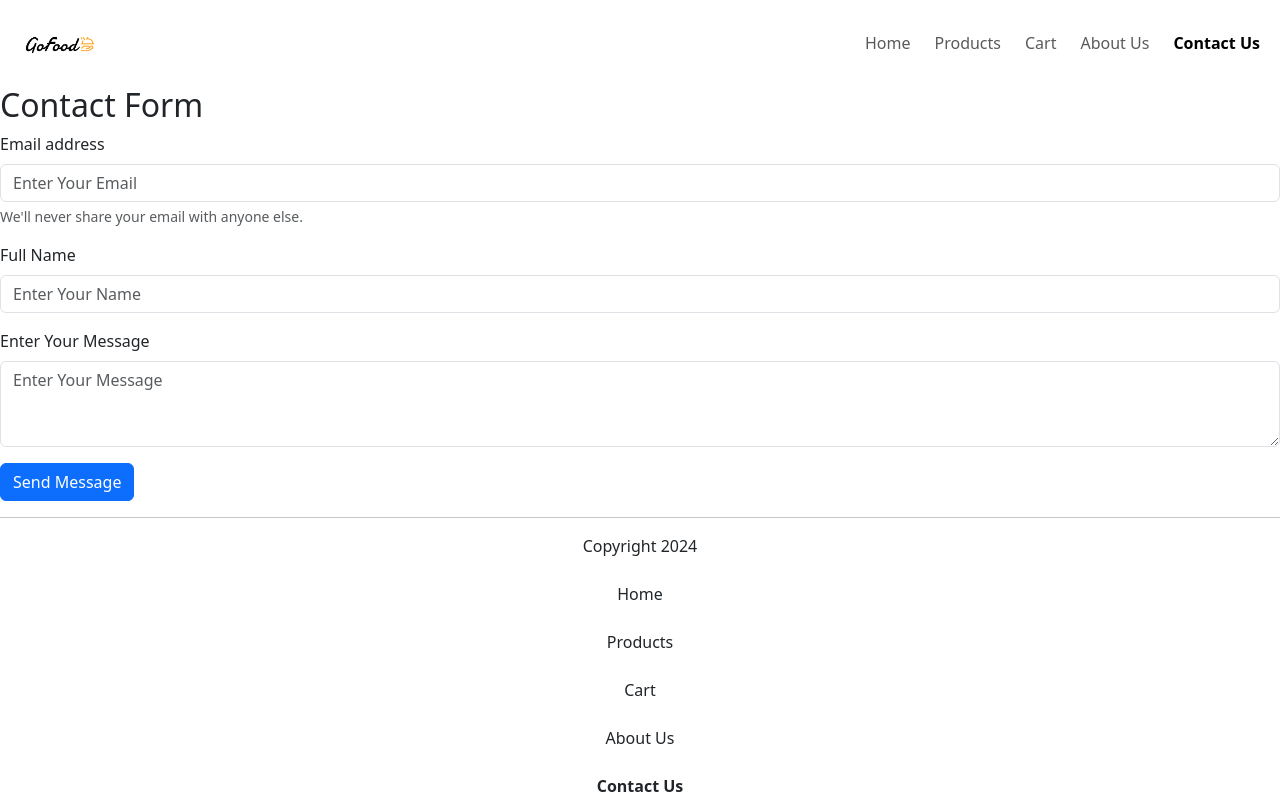
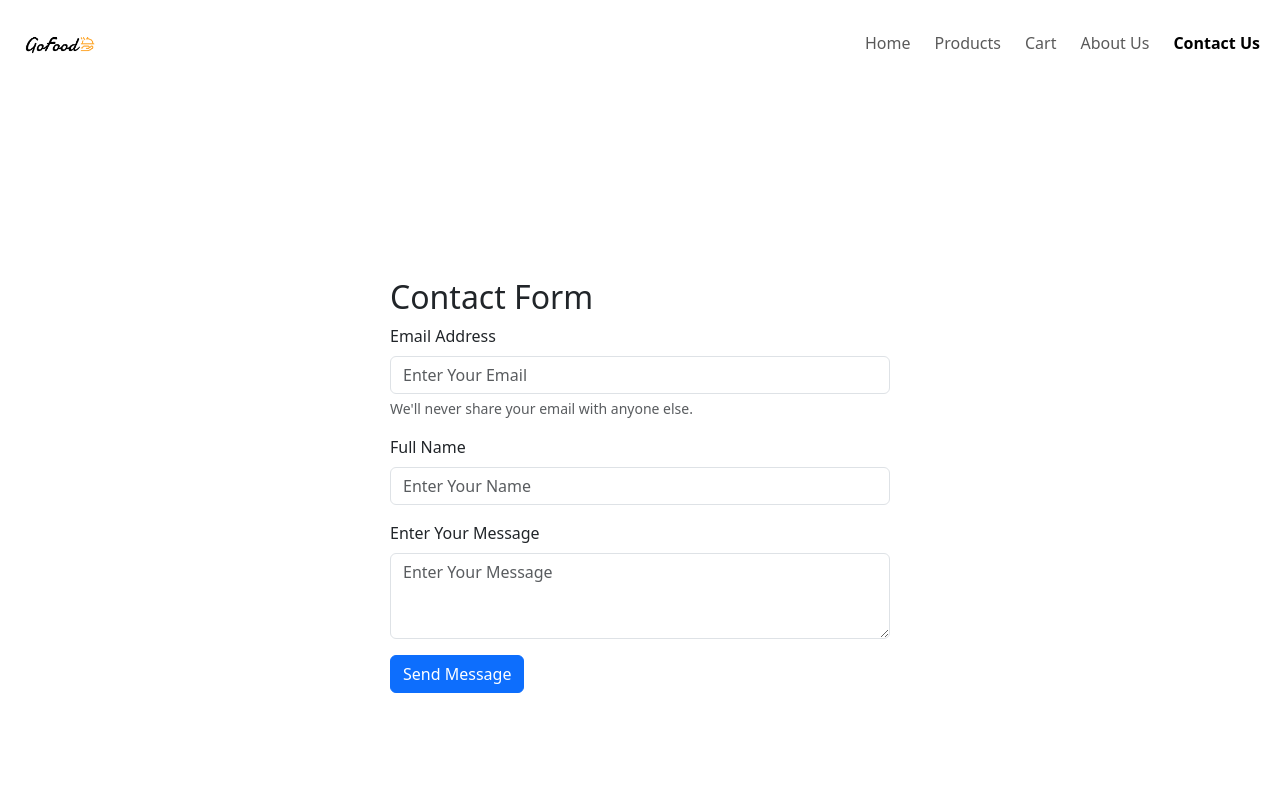
Before and after one commit to prateekdewangan615/go-food-react-app, a React (Vite) app: page /contact in a window 1280 px wide. Shown: the top 800 px of the page. Built offline with nearby package versions, Linux system fonts and the light colour scheme.

Commit message:
Updated Contact.tsx

```diff
--- a/src/components/Contact/Contact.tsx
+++ b/src/components/Contact/Contact.tsx
@@ -37,13 +37,13 @@ const Contact = () => {
   };
 
   return (
-    <section className="contact">
-      <form onSubmit={onSubmit}>
+    <section className="contact" style={{ display: 'flex', justifyContent: 'center', alignItems: 'center', height: '100vh' }}>
+      <form onSubmit={onSubmit} style={{ maxWidth: '500px', width: '100%' }}>
         <h2>Contact Form</h2>
 
         <div className="mb-3">
           <label htmlFor="exampleInputEmail1" className="form-label">
-            Email address
+            Email Address
           </label>
           <input
             type="email"
```
